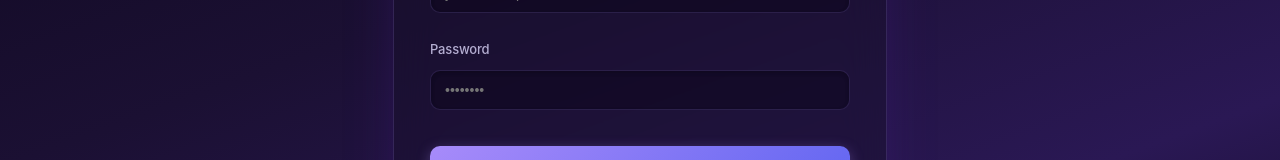
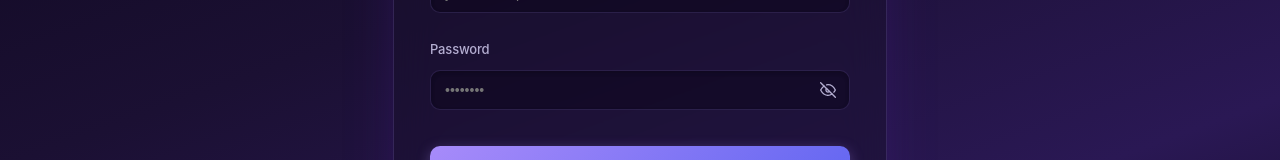
Before and after one commit to RajVaibhav85/OJtemp, a React (Vite) app in the folder frontend/: page /auth in a window 1280 px wide. Shown: the part 426-586 px from the top of the page. Built offline with nearby package versions, Linux system fonts and the light colour scheme; no server answers.

Commit message:
UI changes in Coder, Authentication and Dashboard

```diff
--- a/frontend/src/pages/Authentication/Authentication.jsx
+++ b/frontend/src/pages/Authentication/Authentication.jsx
@@ -154,6 +154,46 @@ const s = {
 const focusOn = (e) => { e.target.style.borderColor = '#a78bfa'; e.target.style.boxShadow = '0 0 0 3px rgba(167, 139, 250, 0.18)'; }
 const focusOff = (e) => { e.target.style.borderColor = 'rgba(167, 139, 250, 0.16)'; e.target.style.boxShadow = 'inset 0 2px 4px 0 rgba(0, 0, 0, 0.2)'; }
 
+const EyeIcon = ({ visible }) => visible ? (
+  <svg width="16" height="16" viewBox="0 0 24 24" fill="none" stroke="currentColor" strokeWidth="2" strokeLinecap="round" strokeLinejoin="round">
+    <path d="M1 12s4-8 11-8 11 8 11 8-4 8-11 8-11-8-11-8z"/><circle cx="12" cy="12" r="3"/>
+  </svg>
+) : (
+  <svg width="16" height="16" viewBox="0 0 24 24" fill="none" stroke="currentColor" strokeWidth="2" strokeLinecap="round" strokeLinejoin="round">
+    <path d="M17.94 17.94A10.07 10.07 0 0112 20c-7 0-11-8-11-8a18.45 18.45 0 015.06-5.94M9.9 4.24A9.12 9.12 0 0112 4c7 0 11 8 11 8a18.5 18.5 0 01-2.16 3.19m-6.72-1.07a3 3 0 11-4.24-4.24"/><line x1="1" y1="1" x2="23" y2="23"/>
+  </svg>
+)
+
+const PasswordInput = ({ name, value, onChange, placeholder, disabled }) => {
+  const [show, setShow] = useState(false)
+  return (
+    <div style={{ position: 'relative' }}>
+      <input
+        style={{ ...s.input, paddingRight: '42px' }}
+        type={show ? 'text' : 'password'}
+        name={name}
+        value={value}
+        onChange={onChange}
+        placeholder={placeholder}
+        required
+        disabled={disabled}
+        onFocus={focusOn}
+        onBlur={focusOff}
+      />
+      <button
+        type="button"
+        onClick={() => setShow(v => !v)}
+        style={{ position: 'absolute', right: '12px', top: '50%', transform: 'translateY(-50%)', background: 'none', border: 'none', color: '#b4aed1', cursor: 'pointer', padding: '2px', display: 'flex', alignItems: 'center', transition: 'color 0.15s ease' }}
+        onMouseEnter={e => e.currentTarget.style.color = '#a78bfa'}
+        onMouseLeave={e => e.currentTarget.style.color = '#b4aed1'}
+        tabIndex={-1}
+      >
+        <EyeIcon visible={show} />
+      </button>
+    </div>
+  )
+}
+
 export default function Auth() {
   const { user, loading: authLoading, login, register } = useAuth()
   const navigate = useNavigate()
@@ -242,10 +282,7 @@ export default function Auth() {
             </div>
             <div style={s.group}>
               <label style={s.label}>Password</label>
-              <input style={s.input} type="password" name="password"
-                value={loginForm.password} onChange={handleChange(setLoginForm)}
-                placeholder="••••••••" required disabled={loading}
-                onFocus={focusOn} onBlur={focusOff} />
+              <PasswordInput name="password" value={loginForm.password} onChange={handleChange(setLoginForm)} placeholder="••••••••" disabled={loading} />
             </div>
             <button
               type="submit"
@@ -292,17 +329,11 @@ export default function Auth() {
             <div style={s.row}>
               <div style={s.group}>
                 <label style={s.label}>Password</label>
-                <input style={s.input} type="password" name="password"
-                  value={signupForm.password} onChange={handleChange(setSignupForm)}
-                  placeholder="••••••••" required disabled={loading}
-                  onFocus={focusOn} onBlur={focusOff} />
+                <PasswordInput name="password" value={signupForm.password} onChange={handleChange(setSignupForm)} placeholder="••••••••" disabled={loading} />
               </div>
               <div style={s.group}>
                 <label style={s.label}>Confirm</label>
-                <input style={s.input} type="password" name="confirmPassword"
-                  value={signupForm.confirmPassword} onChange={handleChange(setSignupForm)}
-                  placeholder="••••••••" required disabled={loading}
-                  onFocus={focusOn} onBlur={focusOff} />
+                <PasswordInput name="confirmPassword" value={signupForm.confirmPassword} onChange={handleChange(setSignupForm)} placeholder="••••••••" disabled={loading} />
               </div>
             </div>
             <button
--- a/frontend/src/pages/Coder/Coder.jsx
+++ b/frontend/src/pages/Coder/Coder.jsx
@@ -7,13 +7,6 @@ const COMPILER_API = `${BACKEND_URL}/api/compiler`;
 const DB_API = `${BACKEND_URL}/api/db`;
 const AI_API = `${BACKEND_URL}/api/ai`;
 const AUTH_API = `${BACKEND_URL}/api/auth`;
-
-// const boilerplates = {
-//     cpp: `#include <iostream>\nusing namespace std;\n\nint main() {\n    // Write your code here\n    return 0;\n}`,
-//     python: `# Write your code here\nprint("Hello World")`,
-//     javascript: `// Write your code here\nconsole.log("Hello World");`,
-//     java: `public class Main {\n    public static void main(String[] args) {\n        System.out.println("Hello");\n    }\n}`
-// };
 
 const boilerplates = {
     cpp: `#include <iostream>\nusing namespace std;\n\nint main() {\n    int number;\n    // Read input\n    cin >> number;\n    // Write output\n    cout << "You entered: " << number << endl;\n    return 0;\n}`,
@@ -61,6 +54,7 @@ export default function Coder() {
     const [verdictMessage, setVerdictMessage] = useState('');
 
     const [isDrawerOpen, setIsDrawerOpen] = useState(false);
+    const [isSolved, setIsSolved] = useState(false);
     const [aiReviewData, setAiReviewData] = useState(null);
     const [aiReviewError, setAiReviewError] = useState('');
     const [codeCopied, setCodeCopied] = useState(false);
@@ -100,6 +94,16 @@ export default function Coder() {
                 if (!isMounted) return;
                 setProblem(probData);
                 setTestCases(Array.isArray(tcData) ? tcData : (tcData.data || []));
+
+                // Check whether this problem is already solved by the user
+                try {
+                    const profileRes = await fetch(`${BACKEND_URL}/api/profile/get-profile`, { credentials: 'include' });
+                    if (profileRes.ok) {
+                        const profileData = await profileRes.json();
+                        const solvedList = profileData?.stats?.solvedProblemsList || [];
+                        if (isMounted) setIsSolved(solvedList.includes(probData.code));
+                    }
+                } catch (_) { /* non-critical, silently skip */ }
 
                 if (probData?.sampleInput) {
                     setCustomInput(typeof probData.sampleInput === 'string' ? probData.sampleInput : JSON.stringify(probData.sampleInput));
@@ -318,6 +322,7 @@ export default function Coder() {
 
                 if (subRes.ok && subData.success) {
                     setCodeCache(prev => ({ ...prev, [language]: activeCodeBuffer }));
+                    if (!errorsFound) setIsSolved(true);
                     if (subData.data?._id) {
 
 
@@ -400,13 +405,24 @@ export default function Coder() {
                     >
                         ← Dashboard ({userContext?.username || 'User'})
                     </button>
-                    <span style={{ fontSize: '11px', fontWeight: '700', letterSpacing: '0.05em', textTransform: 'uppercase', background: problem.difficulty === 'Easy' ? 'rgba(6, 78, 59, 0.4)' : 'rgba(120, 53, 15, 0.4)', padding: '4px 10px', borderRadius: '20px', color: problem.difficulty === 'Easy' ? '#34d399' : '#fbbf24', border: `1px solid ${problem.difficulty === 'Easy' ? 'rgba(52, 211, 153, 0.2)' : 'rgba(251, 191, 36, 0.2)'}` }}>
-                        {problem.difficulty || 'Medium'}
-                    </span>
+                    <div style={{ display: 'flex', alignItems: 'center', gap: '8px' }}>
+                        {isSolved && (
+                            <span style={{ fontSize: '11px', fontWeight: '700', letterSpacing: '0.05em', textTransform: 'uppercase', background: 'rgba(16, 185, 129, 0.15)', padding: '4px 10px', borderRadius: '20px', color: '#34d399', border: '1px solid rgba(52, 211, 153, 0.3)', display: 'flex', alignItems: 'center', gap: '5px' }}>
+                                <svg width="10" height="10" viewBox="0 0 12 12" fill="none"><path d="M2 6l3 3 5-5" stroke="#34d399" strokeWidth="1.8" strokeLinecap="round" strokeLinejoin="round"/></svg>
+                                Completed
+                            </span>
+                        )}
+                        <span style={{ fontSize: '11px', fontWeight: '700', letterSpacing: '0.05em', textTransform: 'uppercase', background: problem.difficulty === 'Easy' ? 'rgba(6, 78, 59, 0.4)' : problem.difficulty === 'Hard' ? 'rgba(127, 29, 29, 0.4)' : 'rgba(120, 53, 15, 0.4)', padding: '4px 10px', borderRadius: '20px', color: problem.difficulty === 'Easy' ? '#34d399' : problem.difficulty === 'Hard' ? '#f87171' : '#fbbf24', border: `1px solid ${problem.difficulty === 'Easy' ? 'rgba(52, 211, 153, 0.2)' : problem.difficulty === 'Hard' ? 'rgba(248, 113, 113, 0.2)' : 'rgba(251, 191, 36, 0.2)'}` }}>
+                            {problem.difficulty || 'Medium'}
+                        </span>
+                    </div>
                 </div>
 
                 <div style={{ padding: '2rem 1.5rem', overflowY: 'auto', flex: 1, lineHeight: '1.6' }}>
-                    <h1 style={{ margin: '0 0 16px 0', fontSize: '22px', fontWeight: '700', letterSpacing: '-0.02em', color: '#f3f0ff' }}>{problem.name || 'Untitled Problem'}</h1>
+                    <h1 style={{ margin: '0 0 10px 0', fontSize: '22px', fontWeight: '700', letterSpacing: '-0.02em', color: '#f3f0ff' }}>{problem.name || 'Untitled Problem'}</h1>
+                    {problem.description && (
+                        <p style={{ margin: '0 0 20px 0', fontSize: '13px', color: '#8b82b0', lineHeight: '1.55', fontStyle: 'italic', borderLeft: '2px solid rgba(167, 139, 250, 0.25)', paddingLeft: '12px' }}>{problem.description}</p>
+                    )}
                     <p style={{ color: '#c7bfe0', whiteSpace: 'pre-wrap', fontSize: '14px' }}>{problem.statement}</p>
 
                     {problem.constraints && (
--- a/frontend/src/pages/Dashboard/Dashboard.jsx
+++ b/frontend/src/pages/Dashboard/Dashboard.jsx
@@ -41,6 +41,7 @@ export default function Dashboard() {
   const { username } = useParams()
 
   const [problems, setProblems] = useState([])
+  const [solvedProblems, setSolvedProblems] = useState(new Set())
   const [search, setSearch] = useState('')
   const [difficulty, setDifficulty] = useState('')
   const [selectedTags, setSelectedTags] = useState([])
@@ -59,7 +60,17 @@ export default function Dashboard() {
 
   useEffect(() => {
     if (!user) return
+    fetch(`${BACKEND_URL}/api/profile/get-profile`, { credentials: 'include' })
+      .then(res => res.ok ? res.json() : null)
+      .then(data => {
+        const list = data?.stats?.solvedProblemsList || []
+        setSolvedProblems(new Set(list))
+      })
+      .catch(() => {})
+  }, [user])
 
+  useEffect(() => {
+    if (!user) return
     const params = new URLSearchParams()
     if (difficulty) params.append('difficulty', difficulty)
     if (search) params.append('search', search)
@@ -252,6 +263,11 @@ export default function Dashboard() {
                     {p.difficulty}
                   </span>
                   <span style={{ color: '#6f6790', fontSize: '16px', fontWeight: '600' }}>→</span>
+                  {solvedProblems.has(p.code) && (
+                    <span title="Solved" style={{ marginLeft: '10px', width: '22px', height: '22px', borderRadius: '50%', background: 'rgba(16, 185, 129, 0.15)', border: '1px solid rgba(52, 211, 153, 0.35)', display: 'flex', alignItems: 'center', justifyContent: 'center', flexShrink: 0 }}>
+                      <svg width="11" height="11" viewBox="0 0 12 12" fill="none"><path d="M2 6l3 3 5-5" stroke="#34d399" strokeWidth="1.8" strokeLinecap="round" strokeLinejoin="round"/></svg>
+                    </span>
+                  )}
                 </div>
               ))
             )}
```
